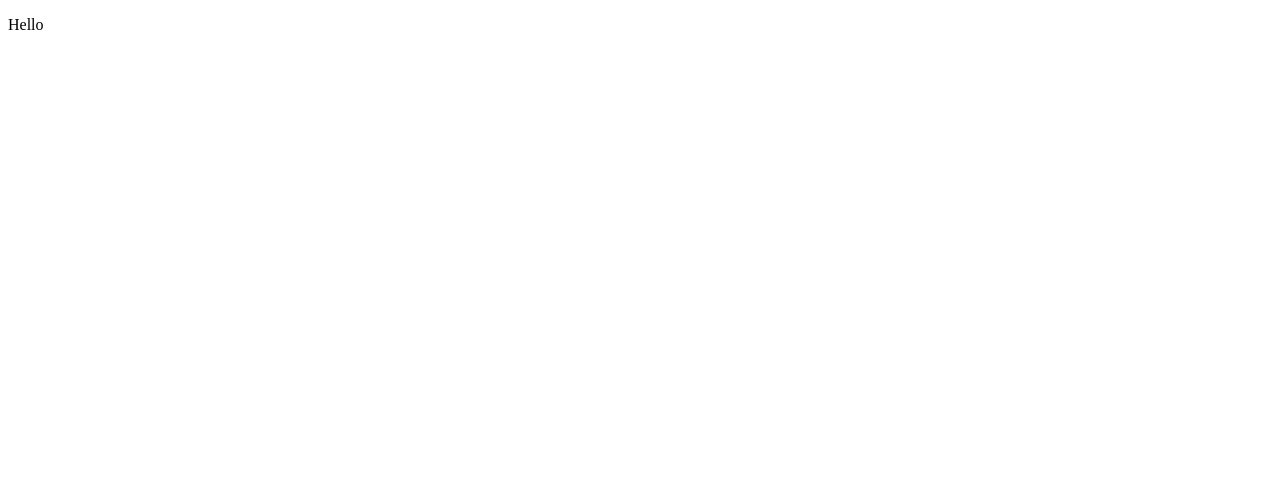
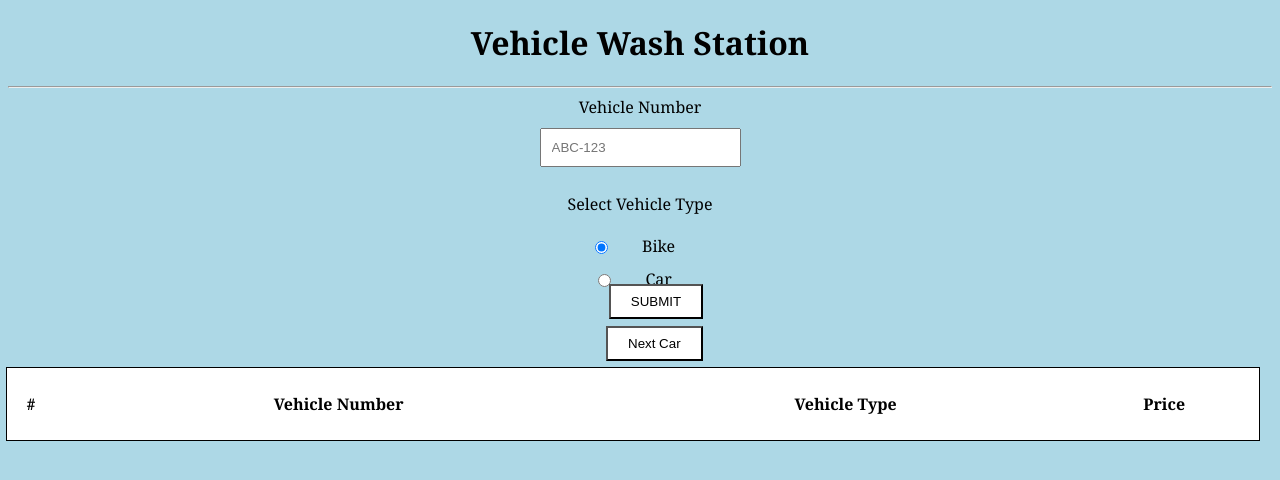
Before and after one commit to huzefarana/car-wash, a plain HTML site: page index.html in a window 1280 px wide. Drawn offline with Linux system fonts and the light colour scheme.

Commit message:
fix index.html

```diff
--- a/index.html
+++ b/index.html
@@ -4,15 +4,50 @@
     <meta charset="UTF-8">
     <meta http-equiv="X-UA-Compatible" content="IE=edge">
     <meta name="viewport" content="width=device-width, initial-scale=1.0">
-    <title>Document</title>
+    <title>Vehicle Wash Station</title>
+    <link rel="stylesheet" href="carwash.css">
+    <script src="carwash.js"></script>
 </head>
 <body>
-    <p class="test"></p>
-<p class="test">23</p>
+    <div>
+        <h1>Vehicle Wash Station</h1>
+    </div>
+    <hr>
+    <form class="form" id="table">
+        <div class="a">
+            <label  for = "Vehicle Number" class = "label">Vehicle Number</label> <br>
+            <input id = "plate_field" type="text" name = "Vehicle Number" placeholder="ABC-123" class="input" required><br>
+            <p>Select Vehicle Type</p>
+        </div>
+        <div class="formcheck">
+            <input class = "form_check_input" type="radio" name = "exampleRadios"  value="bike" onclick="" checked>
+            <label class = "form_check_label" for = "exampleRadios1">
+              Bike
+            </label>
+          </div>
+          <div class="formcheck">
+            <input class = "form_check_input" type = "radio" name="exampleRadios" value = "car" onclick="">
+            <label class = "form_check_label" for = "exampleRadios2">
+              Car
+            </label>
+            </div>
 
-<script>
-document.getElementsByClassName("test")[1].innerHTML
- = "Hello";
-</script>
+      </form>
+      <button class="button" type="button" onclick="addVehicle()">SUBMIT</button>
+      <button class="button2" type="button" onclick="washedVehicle()">Next Car</button>
+      <div>
+      <table class="table" id = "table">
+        <thead>
+          <tr>
+            <th scope="col">#</th>
+            <th scope="col">Vehicle Number</th>
+            <th scope="col">Vehicle Type</th>
+            <th scope="col">Price</th>
+          </tr>
+        </thead>
+        <tbody id="my_table">
+        </tbody>
+      </table>
+      </div>
 </body>
 </html>
```
Also changed, not shown: carwash.html (deleted, +0 -53 lines).
